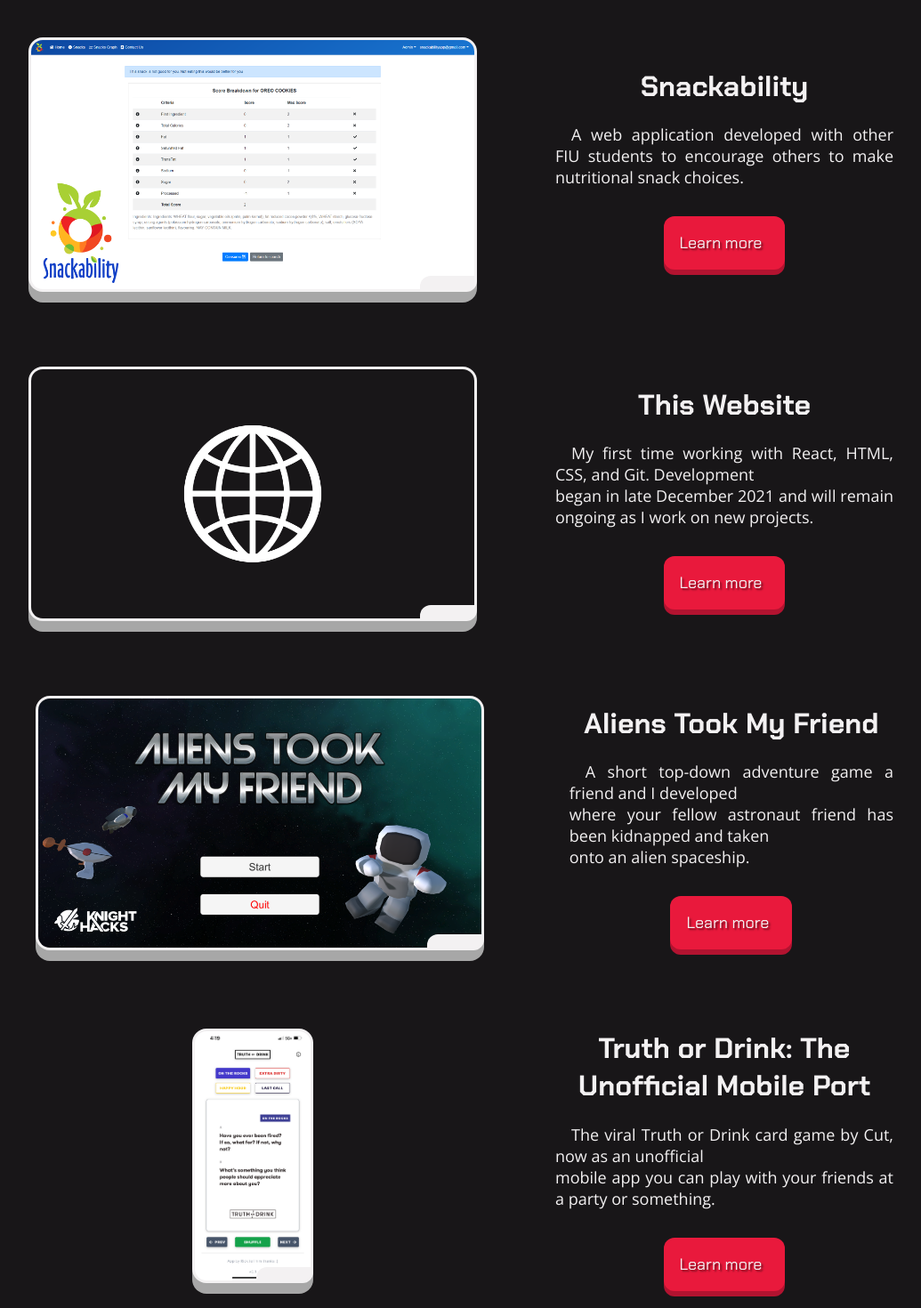
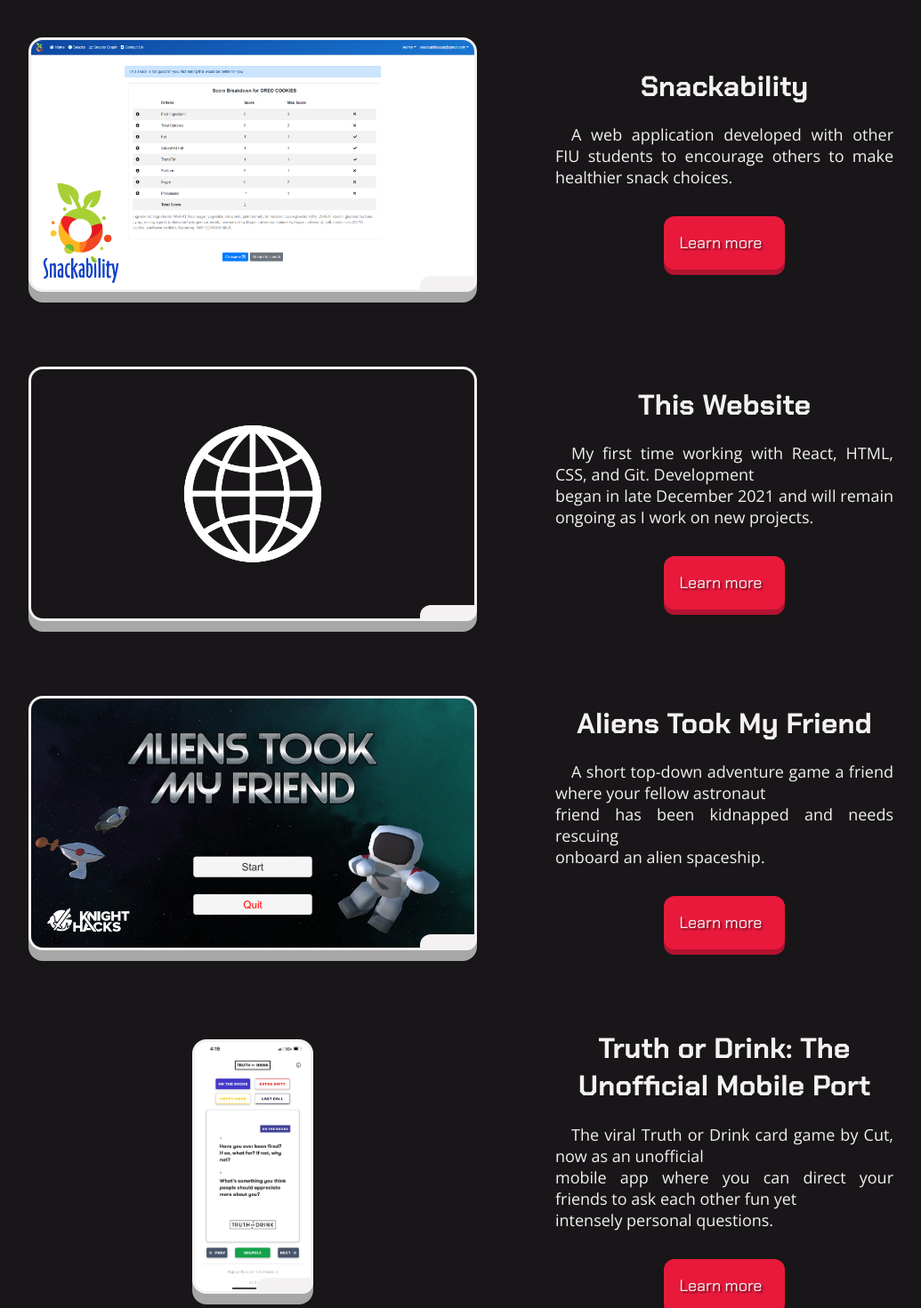
Before and after one commit to ricardocolom64/portfolio-website, a React (Create React App) app: page /#/ in a window 1280 px wide. Shown: the part 1500-2970 px from the top of the page at 89% size, without its empty margins (120-1155 px from the left). Built offline with nearby package versions, Linux system fonts and the light colour scheme.

Commit message:
Updated resume, footer now links to proper linked in, changed some text on projects

```diff
--- a/src/components/Footer.js
+++ b/src/components/Footer.js
@@ -15,7 +15,7 @@ function Footer() {
             <i class="fa fa-github" aria-hidden="true"></i>
           </a>
           <a
-            href="https://www.linkedin.com/in/ricardo-colom-8a76321b8/"
+            href="https://www.linkedin.com/in/ricardo-colom/"
             target="_blank"
             rel="noopener noreferrer"
           >
--- a/src/components/Projects.js
+++ b/src/components/Projects.js
@@ -17,7 +17,7 @@ function Projects() {
           <ProjectItem
             id="snackability"
             name="Snackability"
-            desc="&emsp;A web application developed with other FIU students to encourage others to make nutritional snack choices."
+            desc="&emsp;A web application developed with other FIU students to encourage others to make healthier snack choices."
             image={SnackabilityThumbnail}
             type="fa fa-desktop"
             link="/projects/snackability"
@@ -26,7 +26,7 @@ function Projects() {
             id="site"
             name="This Website"
             desc="&emsp;My first time working with React, HTML, CSS, and Git. Development
-                began in late December 2021 and will remain ongoing as I work on new projects."
+                  began in late December 2021 and will remain ongoing as I work on new projects."
             image={SiteThumbnail}
             type="fa fa-desktop"
             link="/projects/site"
@@ -34,9 +34,9 @@ function Projects() {
           <ProjectItem
             id="atmf"
             name="Aliens Took My Friend"
-            desc="&emsp;A short top-down adventure game a friend and I developed
-            where your fellow astronaut friend has been kidnapped and taken
-            onto an alien spaceship."
+            desc="&emsp;A short top-down adventure game a friend where your fellow astronaut
+                  friend has been kidnapped and needs rescuing
+                  onboard an alien spaceship."
             image={ATMFThumbnail}
             type="fa fa-gamepad"
             link="/projects/atmf"
@@ -45,7 +45,8 @@ function Projects() {
             id="tod"
             name="Truth or Drink: The Unofficial Mobile Port"
             desc="&emsp;The viral Truth or Drink card game by Cut, now as an unofficial
-            mobile app you can play with your friends at a party or something."
+                  mobile app where you can direct your friends to ask each other fun yet
+                  intensely personal questions."
             image={TODThumbnail}
             type="fa fa-mobile"
             link="/projects/tod"
```
Also changed, not shown: 1 other file (tests, documents, lock files or other folders).
